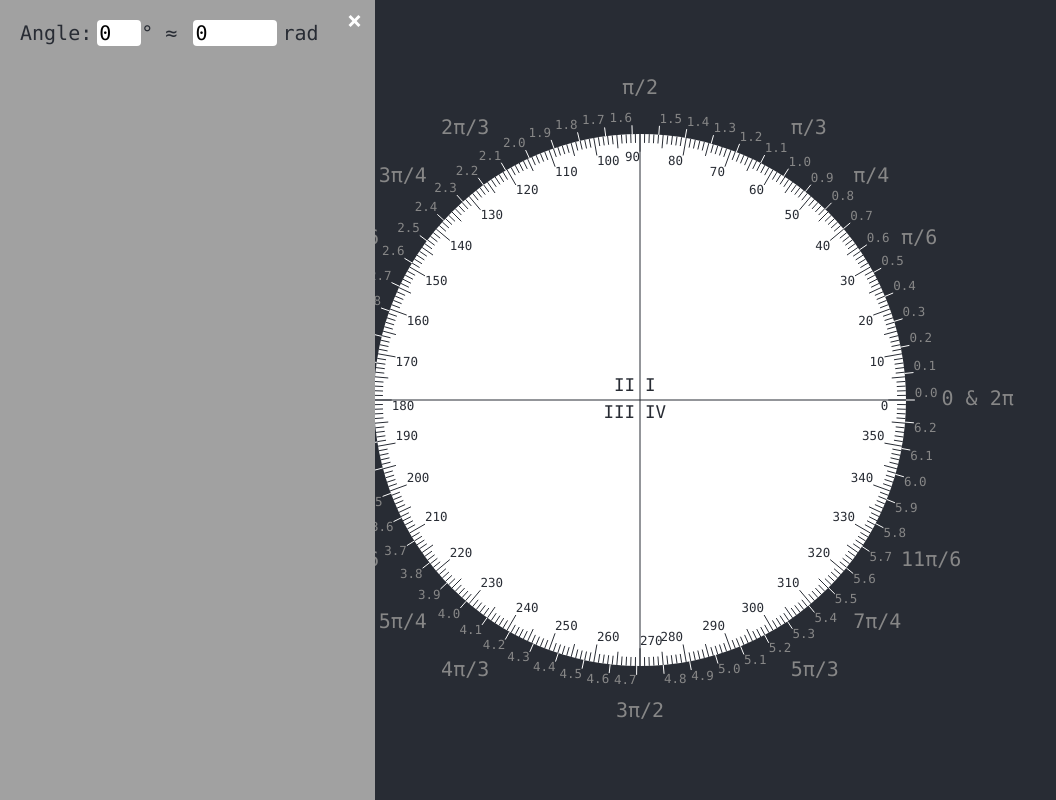
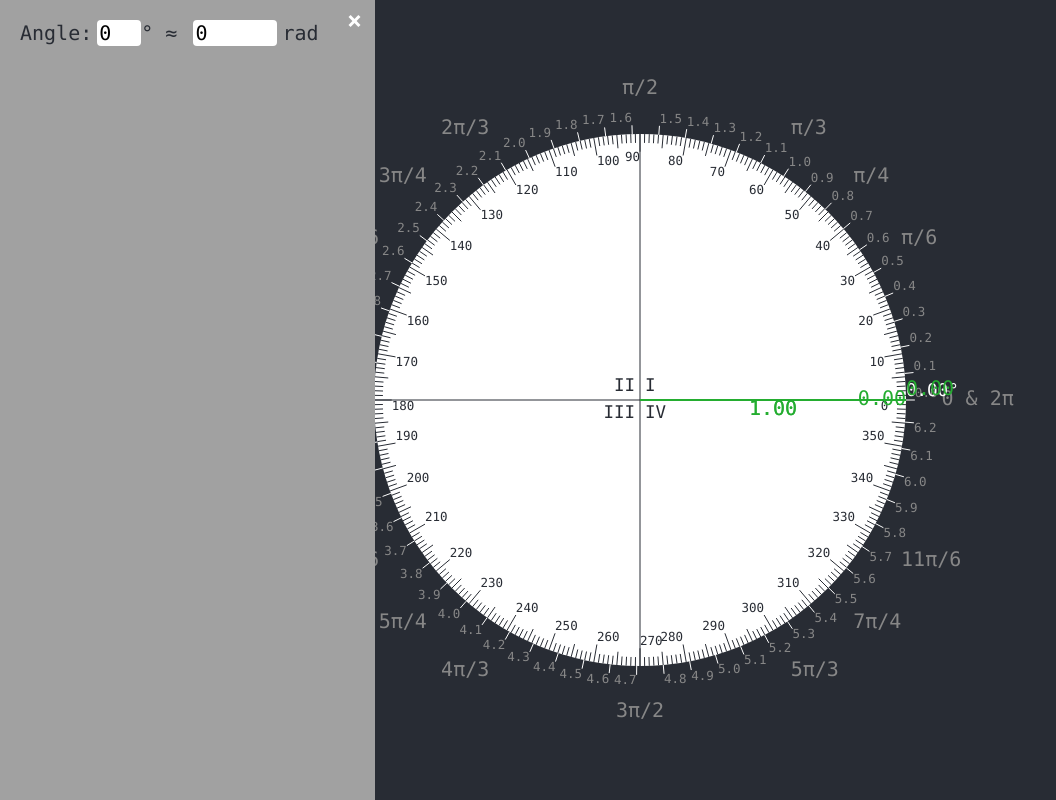
Before and after one commit to conwayjw97/Trig-Assist, a React (Create React App) app: page / in a window 1280 px wide. Shown: the whole page, without its empty margins (0-1056 px from the left). Built offline with nearby package versions, Linux system fonts and the light colour scheme.

Commit message:
Angle input now updates CanvasDrawer

```diff
--- a/src/App.js
+++ b/src/App.js
@@ -32,7 +32,7 @@ function App() {
   return (
     <div className="App">
       <SettingsMenu degreeAngle={degreeAngle} radianAngle={radianAngle} handleDegreeAngleChange={handleDegreeAngleChange} handleRadianAngleChange={handleRadianAngleChange}/>
-      <Canvas />
+      <Canvas radianAngle={radianAngle} />
     </div>
   );
 }
--- a/src/components/canvas/Canvas.js
+++ b/src/components/canvas/Canvas.js
@@ -2,7 +2,7 @@ import React, { useEffect, useRef } from "react";
 import CanvasDrawer from "./utils/CanvasDrawer.js"
 import "./Canvas.css";
 
-function Canvas() {
+function Canvas(props) {
   const canvasRef = useRef(null);
   const width = window.innerWidth;
   const height = window.innerHeight;
@@ -11,8 +11,9 @@ function Canvas() {
     const canvas = canvasRef.current;
     const ctx = canvas.getContext("2d");
     const canvasDrawer = new CanvasDrawer(ctx, width, height);
+    canvasDrawer.drawAngleLine(props.radianAngle);
     canvas.onmousemove = e => canvasDrawer.onMouseMove(e);
-  }, []);
+  }, [props.radianAngle]);
 
   return (
     <canvas ref={canvasRef} width={width} height={height} className="canvas">
```
